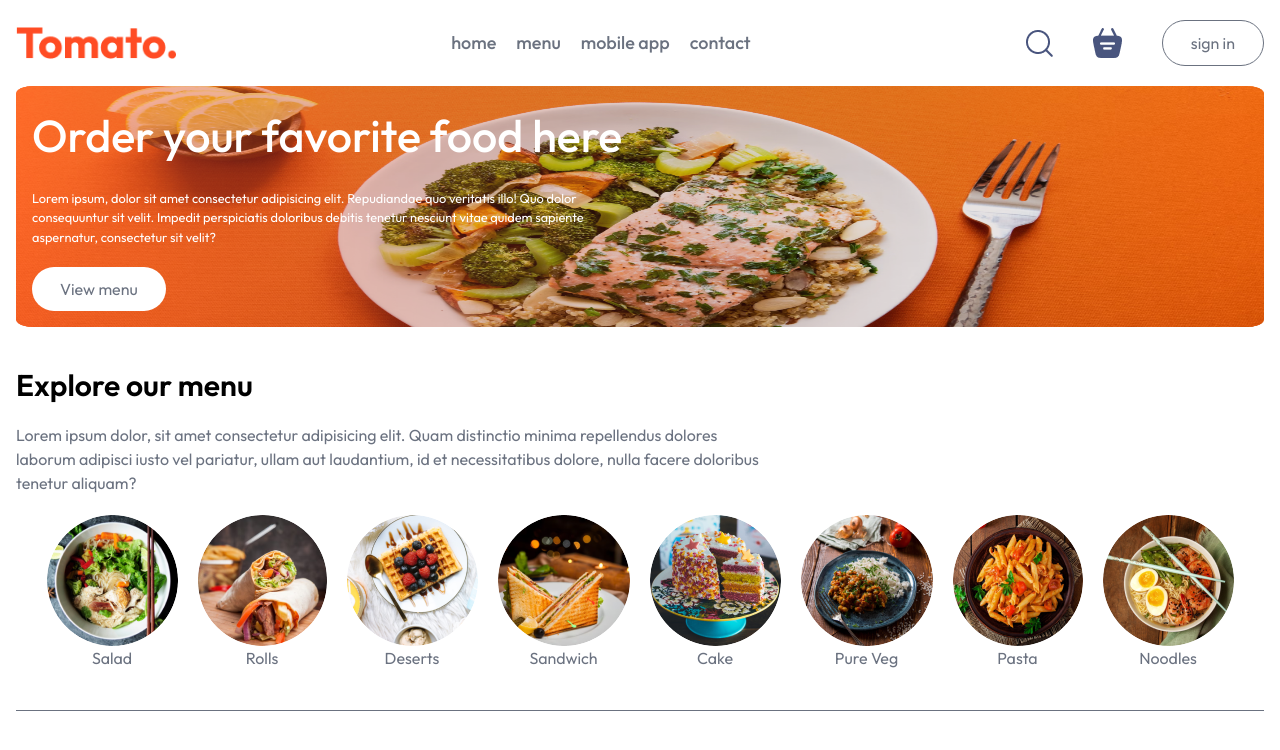
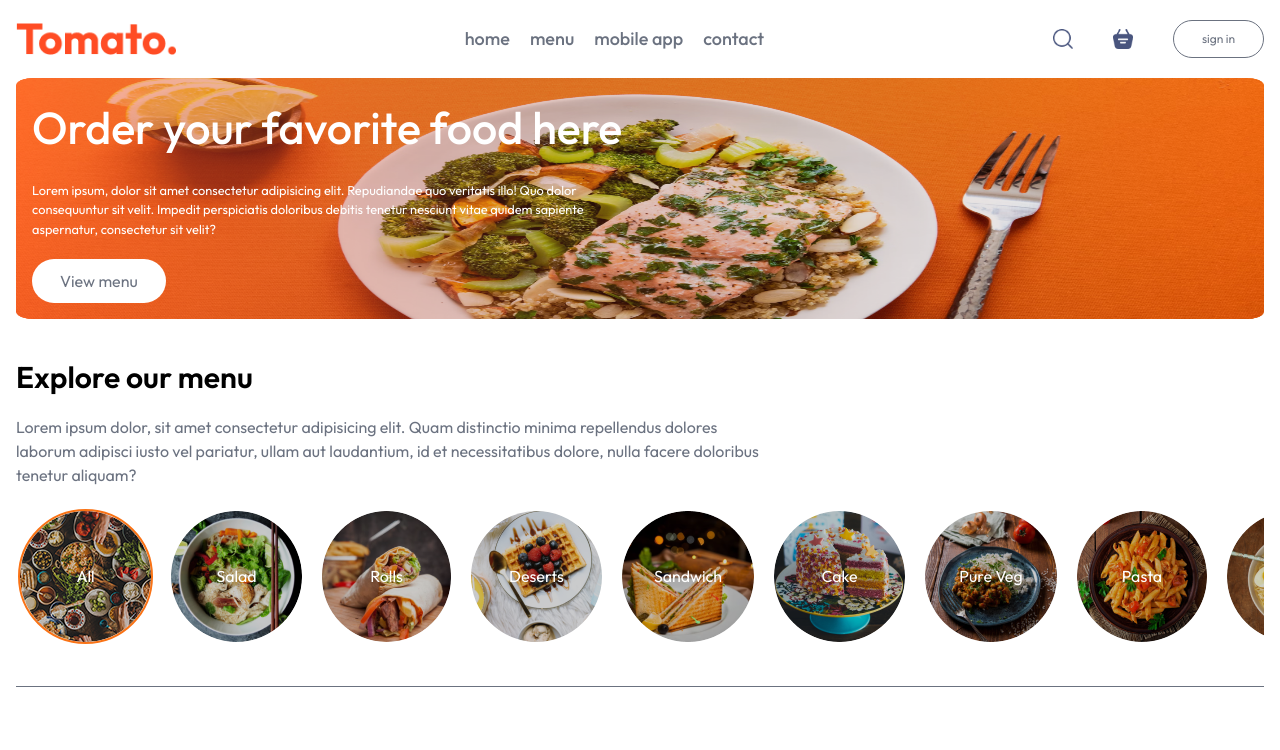
Before and after one commit to amujka/delivery-app, a React (Vite) app: page / in a window 1280 px wide. Shown: the top 750 px of the page. Built offline with nearby package versions, Linux system fonts and the light colour scheme.

Commit message:
add selecet menu state

```diff
--- a/src/assets/assets.js
+++ b/src/assets/assets.js
@@ -2,6 +2,7 @@ import basket_icon from './images/basket_icon.png';
 import logo from './images/logo.png';
 import header_img from './images/header_img.png';
 import search_icon from './images/search_icon.png';
+import all_food from './images/all_food.png';
 import menu_1 from './images/menu_1.png';
 import menu_2 from './images/menu_2.png';
 import menu_3 from './images/menu_3.png';
@@ -82,6 +83,11 @@ export const assets = {
 };
 
 export const menu_list = [
+	,
+	{
+		menu_name: 'All',
+		menu_image: all_food,
+	},
 	{
 		menu_name: 'Salad',
 		menu_image: menu_1,
--- a/src/components/header/header.css
+++ b/src/components/header/header.css
@@ -6,7 +6,7 @@
 	@apply absolute top-0 left-0 w-full h-full -z-10;
 }
 .header__content {
-	@apply flex flex-col items-start gap-5 w-1/2 text-white animate-[fadeIn_3s];
+	@apply flex flex-col items-start gap-5 w-full text-white animate-[fadeIn_3s] md:w-1/2;
 }
 
 .header__content h2 {
@@ -14,7 +14,7 @@
 }
 
 .header__content p {
-	@apply text-[1vw];
+	@apply text-[max(12px,1vw)];
 }
 
 .header__content button {
--- a/src/components/menu/MenuItem.jsx
+++ b/src/components/menu/MenuItem.jsx
@@ -1,11 +1,14 @@
-import React from 'react'
 
-const MenuItem = ({item}) => {
+const MenuItem = ({item,onSelect,activeItemName}) => {
 	return (
-	<li className='menu__item'>
+		<li className={`menu__item ${activeItemName===item.menu_name?'active':null}`}  onClick={()=>onSelect(item.menu_name)}>
+			{
+				item.menu_image?
 					<figure>
 						<img src={item.menu_image} alt={item.menu_name} />
-		</figure>
+					</figure>:
+					<div className="menu__item_placeholder"></div>
+			}
 			<p>{item.menu_name}</p>
 		</li>
 	)
--- a/src/components/menu/MenuList.jsx
+++ b/src/components/menu/MenuList.jsx
@@ -1,13 +1,25 @@
+import { useState } from 'react';
 import './menu.css'
 import { menu_list } from "../../assets/assets";
 import Menuitem from './MenuItem'
 const MenuList = () => {
+    const [activeItem, setActiveItem] = useState('All')
+    const onSelectItemHandler = (item) =>{
+        setActiveItem(item)
+    }
     return (
         <div className='menu'>
             <h1 className='menu__title'>Explore our menu</h1>
             <p className='menu__subtitle'>Lorem ipsum dolor, sit amet consectetur adipisicing elit. Quam distinctio minima repellendus dolores laborum adipisci iusto vel pariatur, ullam aut laudantium, id et necessitatibus dolore, nulla facere doloribus tenetur aliquam?</p>
             <ul className="menu__list">
-      { menu_list.map((item) => <Menuitem key={item.menu_name} item={item}/>)}
+                { menu_list.map((item) => {
+                return <Menuitem
+                        key={item.menu_name}
+                        item={item}
+                        activeItemName={activeItem}
+                        onSelect={onSelectItemHandler}
+                        />
+            })}
             </ul>
         </div>
     )
--- a/src/components/menu/menu.css
+++ b/src/components/menu/menu.css
@@ -6,19 +6,46 @@
 }
 
 .menu__subtitle {
-	@apply w-3/5;
+	@apply md:w-3/5;
 }
 
 .menu__list {
-	@apply flex gap-5 w-full overflow-x-auto xl:justify-center;
+	@apply flex gap-5 w-fit mx-auto p-1 overflow-x-auto;
+}
+
+.menu__list::-webkit-scrollbar {
+	@apply h-1;
+}
+
+.menu__list::-webkit-scrollbar-track {
+	@apply bg-orange-100 rounded-md;
+}
+
+.menu__list::-webkit-scrollbar-thumb {
+	@apply bg-orange-500 rounded-md;
 }
 
 .menu__item {
-	@apply shrink-0 text-center cursor-pointer;
+	@apply relative shrink-0 text-center;
 }
+
 .menu__item figure {
-	@apply overflow-hidden rounded-full;
+	@apply relative overflow-hidden rounded-full cursor-pointer;
 }
+
+.menu__item figure::after {
+	@apply content-[''] absolute top-0 left-0 w-full h-full bg-black/20 pointer-events-none;
+}
+
+.menu__item.active figure,
+.menu__item figure:hover {
+	@apply outline outline-orange-500 outline-2;
+}
+
 .menu__item img {
 	@apply hover:scale-[1.1] duration-200;
 }
+
+.menu__item p {
+	@apply absolute top-1/2 -translate-y-1/2 left-1/2 -translate-x-1/2 pointer-events-none text-white;
+}
--- a/src/components/navbar/Navbar.jsx
+++ b/src/components/navbar/Navbar.jsx
@@ -12,10 +12,10 @@ const Navbar = () => {
 			</ul>
 			<div className="navbar__icons_wrap">
 				<div>
-					<img src={assets.search_icon} alt="search" />
+					<img className="navbar__icon" src={assets.search_icon} alt="search" />
 				</div>
 				<div>
-					<img src={assets.basket_icon} alt="basket" />
+					<img className="navbar__icon" src={assets.basket_icon} alt="basket" />
 				</div>
 				<button>sign in</button>
 			</div>
--- a/src/components/navbar/navbar.css
+++ b/src/components/navbar/navbar.css
@@ -3,17 +3,21 @@
 }
 
 .navbar__logo {
-	@apply w-40;
+	@apply w-24 md:w-40;
 }
 
 .navbar__menu {
-	@apply flex gap-5 text-gray-500 text-lg font-medium;
+	@apply hidden md:flex gap-5 text-gray-500 text-lg font-medium;
 }
 
 .navbar__icons_wrap {
-	@apply flex items-center gap-10;
+	@apply flex items-center gap-5 md:gap-10;
+}
+
+.navbar__icon {
+	@apply w-5 h-5;
 }
 
 .navbar__icons_wrap button {
-	@apply py-2.5 px-7 border border-gray-500 hover:border-orange-500 hover:text-orange-500 rounded-full;
+	@apply shrink-0 py-1 md:py-2.5 px-2 md:px-7 text-xs border border-gray-500 lg:hover:border-orange-500 lg:hover:text-orange-500 rounded-full;
 }
```
Also changed, not shown: src/assets/images/all_food.png (added). Lines whose indentation alone changed are shown as unchanged.
